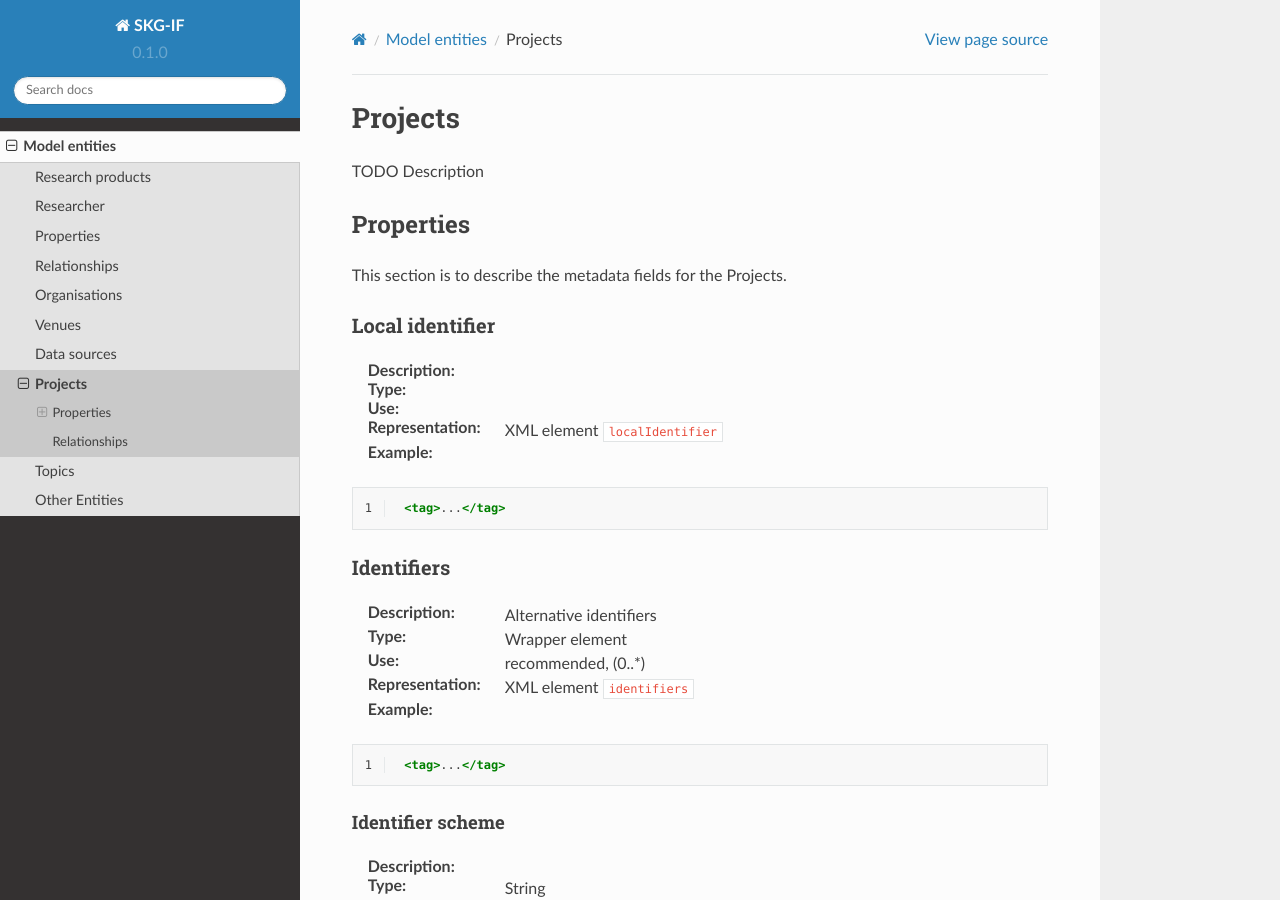
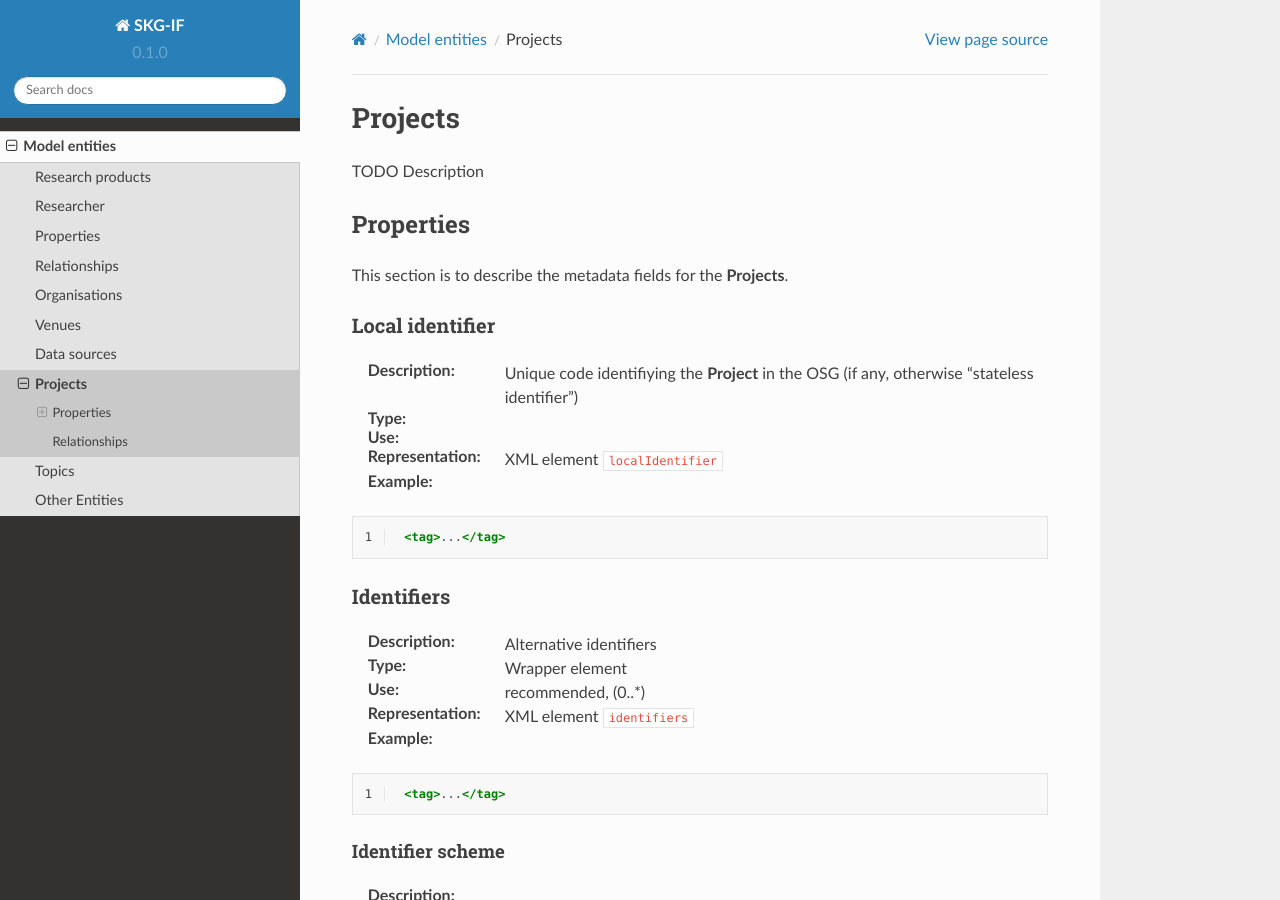
Before and after one commit to andremann/SKG-IF, a Sphinx documentation site: the page built from docs/source/projects.rst, in a window 1280 px wide and 900 px high. Built offline with Sphinx 7.4.7 and the Read the Docs theme 2.0.0, drawn with Linux system fonts in a browser that asks for light colours.

```diff
--- a/docs/source/projects.rst
+++ b/docs/source/projects.rst
@@ -4,11 +4,11 @@
 
 Properties
 ==========
-This section is to describe the metadata fields for the Projects.
+This section is to describe the metadata fields for the **Projects**.
 
 Local identifier
 ----
-:Description:
+:Description: Unique code identifiying the **Project** in the OSG (if any, otherwise "stateless identifier")
 :Type:
 :Use:
 :Representation: XML element ``localIdentifier``
--- a/docs/source/topics.rst
+++ b/docs/source/topics.rst
@@ -15,10 +15,10 @@
 :Use:
 :Representation: XML element ``localIdentifier``
 :Example:
-.. code-block:: xml
+.. code-block:: json
    :linenos:
 
-    <tag>...</tag>
+    {id : '1234'}
 
 Identifiers
 ----
```
